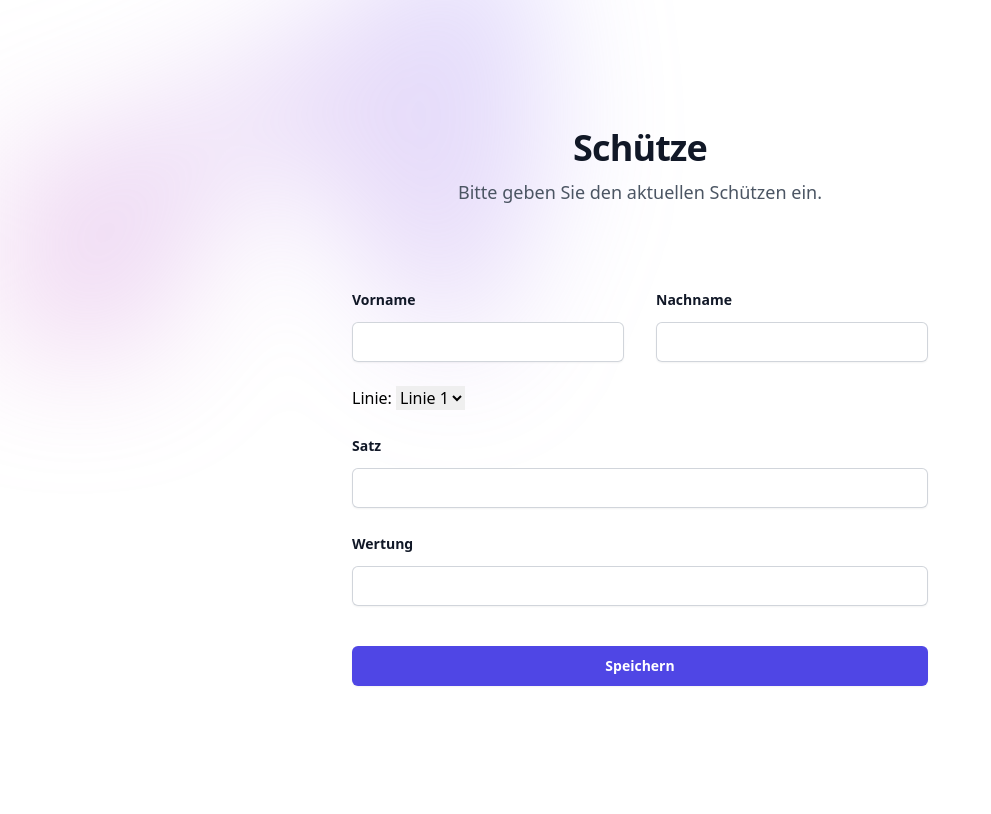
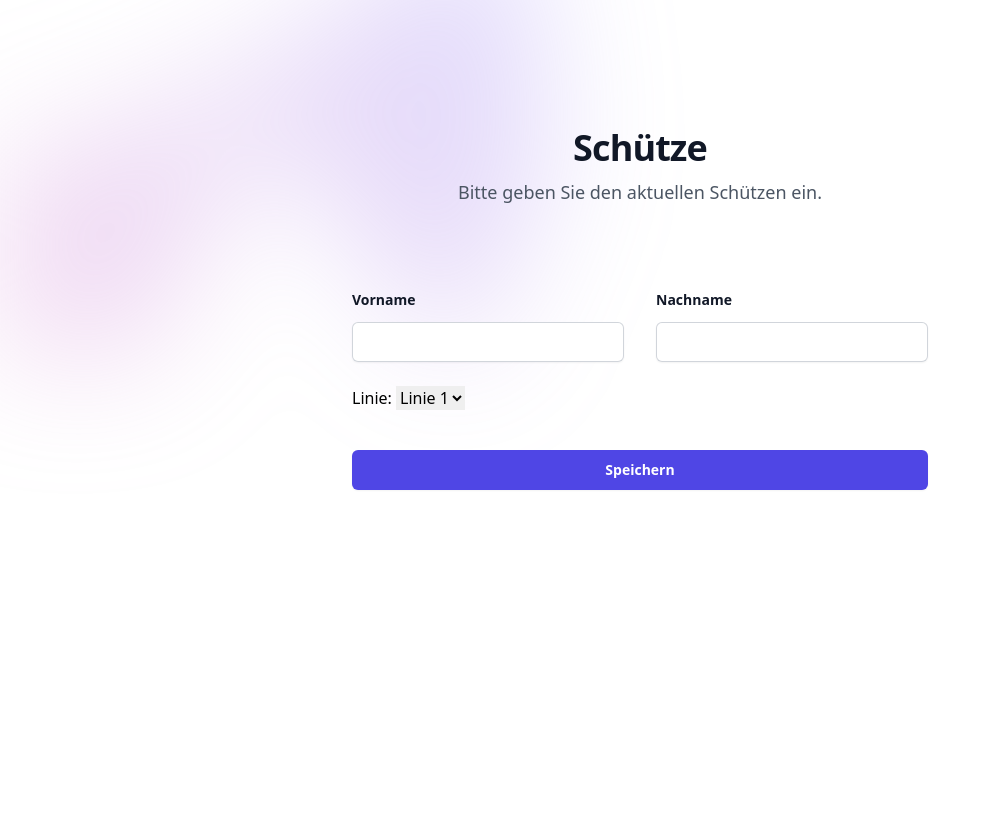
Before and after one commit to TommyNe/shoot_backend, a Symfony app: template templates/home/index.html.twig in a window 1280 px wide. Shown: the whole page, without its empty margins (0-991 px from the left). After the commit the page ends 490 px from the top, so only its background shows below. Run offline with Twig, Linux system fonts and the light colour scheme; the template is opened without the code that fills it, so the values that code supplies are empty; style sheets or scripts are compiled from the project's sources; some libraries are stand-ins or nearby versions.

Commit message:
change form

```diff
--- a/src/Controller/HomeController.php
+++ b/src/Controller/HomeController.php
@@ -33,9 +33,9 @@ class HomeController extends AbstractController
 
         $entityManager->flush();
 
-        return new JsonResponse([
-            'store' => 'Hello World'
-        ]);
+        $this->addFlash('success', 'Schütze wurde übernommen!');
+
+        return $this->redirect('/home');
     }
 
     #[Route('/list', name: 'app_list')]
--- a/templates/home/index.html.twig
+++ b/templates/home/index.html.twig
@@ -9,6 +9,13 @@
         <div class="absolute inset-x-0 top-[-10rem] -z-10 transform-gpu overflow-hidden blur-3xl sm:top-[-20rem]" aria-hidden="true">
             <div class="relative left-1/2 -z-10 aspect-[1155/678] w-[36.125rem] max-w-none -translate-x-1/2 rotate-[30deg] bg-gradient-to-tr from-[#ff80b5] to-[#9089fc] opacity-30 sm:left-[calc(50%-40rem)] sm:w-[72.1875rem]" style="clip-path: polygon(74.1% 44.1%, 100% 61.6%, 97.5% 26.9%, 85.5% 0.1%, 80.7% 2%, 72.5% 32.5%, 60.2% 62.4%, 52.4% 68.1%, 47.5% 58.3%, 45.2% 34.5%, 27.5% 76.7%, 0.1% 64.9%, 17.9% 100%, 27.6% 76.8%, 76.1% 97.7%, 74.1% 44.1%)"></div>
         </div>
+
+            {% for message in app.flashes('success') %}
+                <div class="flex w-full text-center justify-center text-green-700">
+                    {{ message }}
+                </div>
+            {% endfor %}
+
         <div class="mx-auto max-w-2xl text-center">
             <h2 class="text-3xl font-bold tracking-tight text-gray-900 sm:text-4xl">Schütze</h2>
             <p class="mt-2 text-lg leading-8 text-gray-600">Bitte geben Sie den aktuellen Schützen ein.</p>
@@ -35,18 +42,18 @@
                         <option value="Linie 3">Linie 3</option>
                     </select>
                 </label>
-                <div class="sm:col-span-2">
-                    <label for="count" class="block text-sm font-semibold leading-6 text-gray-900">Satz</label>
-                    <div class="mt-2.5">
-                        <input type="number" name="count" id="count" autocomplete="count" class="block w-full rounded-md border-0 px-3.5 py-2 text-gray-900 shadow-sm ring-1 ring-inset ring-gray-300 placeholder:text-gray-400 focus:ring-2 focus:ring-inset focus:ring-indigo-600 sm:text-sm sm:leading-6">
-                    </div>
-                </div>
-                <div class="sm:col-span-2">
-                    <label for="score" class="block text-sm font-semibold leading-6 text-gray-900">Wertung</label>
-                    <div class="mt-2.5">
-                        <input type="number" name="score" id="score" autocomplete="score" class="block w-full rounded-md border-0 px-3.5 py-2 text-gray-900 shadow-sm ring-1 ring-inset ring-gray-300 placeholder:text-gray-400 focus:ring-2 focus:ring-inset focus:ring-indigo-600 sm:text-sm sm:leading-6">
-                    </div>
-                </div>
+{#                <div class="sm:col-span-2">#}
+{#                    <label for="count" class="block text-sm font-semibold leading-6 text-gray-900">Satz</label>#}
+{#                    <div class="mt-2.5">#}
+{#                        <input type="number" name="count" id="count" autocomplete="count" class="block w-full rounded-md border-0 px-3.5 py-2 text-gray-900 shadow-sm ring-1 ring-inset ring-gray-300 placeholder:text-gray-400 focus:ring-2 focus:ring-inset focus:ring-indigo-600 sm:text-sm sm:leading-6">#}
+{#                    </div>#}
+{#                </div>#}
+{#                <div class="sm:col-span-2">#}
+{#                    <label for="score" class="block text-sm font-semibold leading-6 text-gray-900">Wertung</label>#}
+{#                    <div class="mt-2.5">#}
+{#                        <input type="number" name="score" id="score" autocomplete="score" class="block w-full rounded-md border-0 px-3.5 py-2 text-gray-900 shadow-sm ring-1 ring-inset ring-gray-300 placeholder:text-gray-400 focus:ring-2 focus:ring-inset focus:ring-indigo-600 sm:text-sm sm:leading-6">#}
+{#                    </div>#}
+{#                </div>#}
             </div>
             <div class="mt-10">
                 <button type="submit" class="block w-full rounded-md bg-indigo-600 px-3.5 py-2.5 text-center text-sm font-semibold text-white shadow-sm hover:bg-indigo-500 focus-visible:outline focus-visible:outline-2 focus-visible:outline-offset-2 focus-visible:outline-indigo-600">Speichern</button>
```
